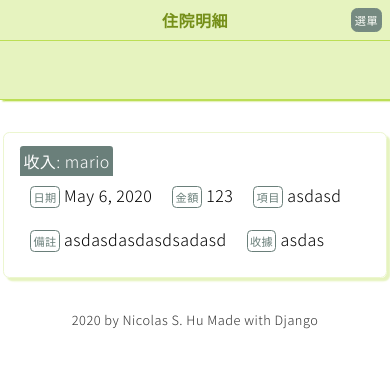
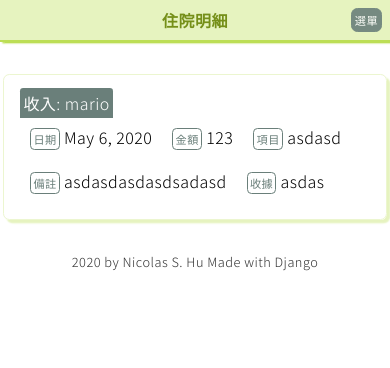
Before and after one commit to husohome/django-family-accounting, a Django app: page /accounting_entry/23/ in a window 390 px wide. Shown: the top 368 px of the page. Run offline with Django 3.2, Linux system fonts and the light colour scheme; a user stored in the database is signed in; data comes from the database, SQL or seed files in the repository.

Commit message:
changed display style to flex for @media(width < 400)

```diff
--- a/accounting_entry/static/accounting_entry/style.css
+++ b/accounting_entry/static/accounting_entry/style.css
@@ -198,6 +198,12 @@ footer {
 
 @media (max-width: 400px) {
 
+    body {
+        display: flex;
+        flex-direction: column;
+        flex-wrap: wrap
+    }
+
     .menu_button {
         display: flex;
     }
```
